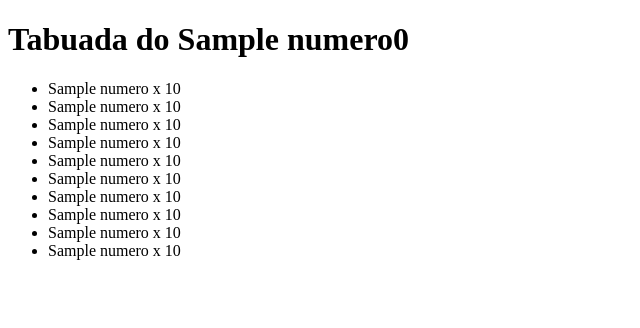
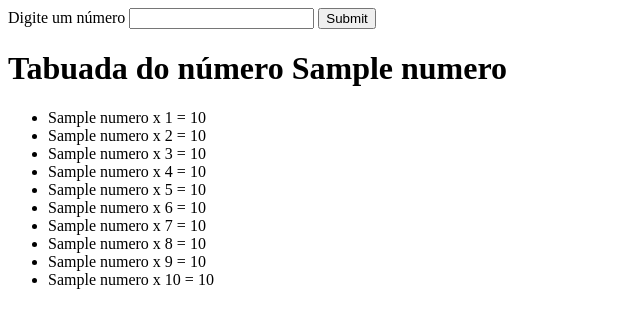
Before and after one commit to FellipyFernandes/aulaHTML, a Flask app: template templates/tabuada.html in a window 1280 px wide. Shown: the top 328 px of the page, without its empty margins (0-640 px from the left). Run offline with Flask 3, Linux system fonts and the light colour scheme; the template is opened without the code that fills it: most values are stand-ins (such as "Sample title", 1, 10 or a date in 2020).

Commit message:
Aula tabuada 24/10

```diff
--- a/app.py
+++ b/app.py
@@ -42,7 +42,11 @@ def nomesob():
   return f"""<h1> Sobrenome </h1>
   <p>{sobrenome},{nome}</p>"""
 
-@app.route("/tabuada/<int:numero>", methods=("GET", ))
-def tabuada(numero):
+@app.route("/tabuada")
+@app.route("/tabuada/<numero>", methods=("GET", ))
+def tabuada(numero = None):
 
-  return render_template('tabuada.html',numero=numero)
+  if 'numero' in request.args:
+     numero = int(request.args.get('numero'))
+
+  return render_template('tabuada.html', numero=numero)
--- /dev/null
+++ b/templates/layout.html
@@ -0,0 +1,12 @@
+<!DOCTYPE html>
+<html lang="pt-br">
+<head>
+    <meta charset="UTF-8">
+    <meta name="viewport" content="width=device-width, initial-scale=1.0">
+    <title>Document</title>
+</head>
+<body>
+    {% block content %}
+    {% endblock %}
+</body>
+</html>
--- a/templates/tabuada.html
+++ b/templates/tabuada.html
@@ -1,16 +1,16 @@
-<!DOCTYPE html>
-<html lang="en">
-<head>
-    <meta charset="UTF-8">
-    <meta name="viewport" content="width=device-width, initial-scale=1.0">
-    <title>Tabuada</title>
-</head>
-<body>
-    <h1>Tabuada do {{numero}}0</h1>
-    <ul>
-        {% for p in range(1,11) %}
-            <li>{{numero}} x {{numero*p}}</li>
-        {%endfor%}
-    </ul>
-</body>
-</html>
+{% extends 'layout.html' %}
+{% block content%}
+<form>
+    <label>Digite um número</label>
+    <input type="number" name="numero" />
+    <input type="submit" />
+</form>
+<h1>Tabuada do número {{numero}}</h1>
+<ul>
+    {% if numero %}
+    {% for p in range(1,11) %}
+        <li>{{numero}} x {{p}} = {{numero*p}}</li>
+    {% endfor %}
+    {% endif %}
+</ul>
+{% endblock %}
```
